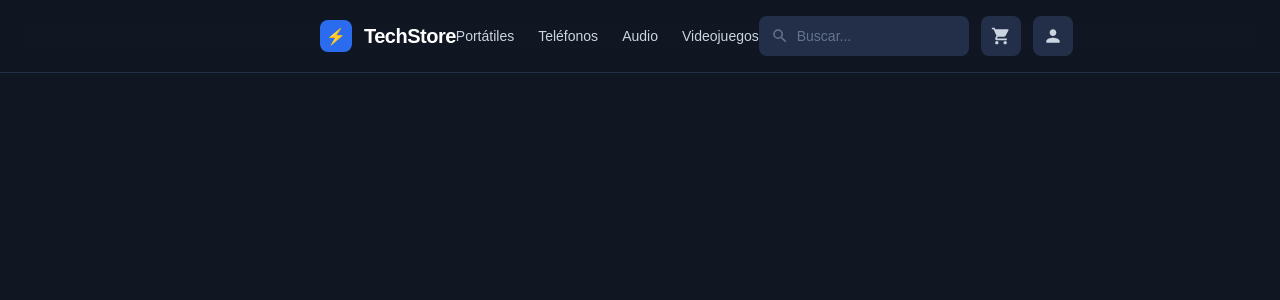
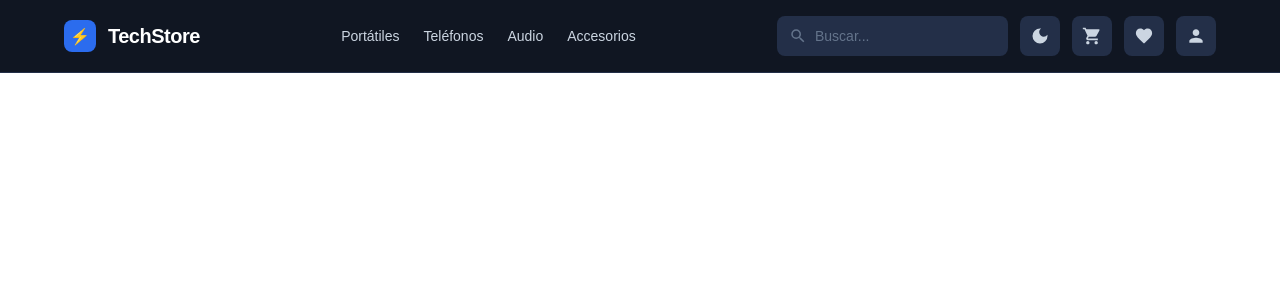
Before and after one commit to rak-nark/TechStore, a React (Vite) app in the folder TechNovaStore/: page / in a window 1280 px wide. Shown: the top 300 px of the page. Built offline with nearby package versions, Linux system fonts and the light colour scheme.

Commit message:
feat: implementar tema oscuro y claro con persistencia en localStorage

```diff
--- a/TechNovaStore/src/App.jsx
+++ b/TechNovaStore/src/App.jsx
@@ -1,13 +1,34 @@
-import { GlobalStyles } from "./GlobalStyles"
+import { useState, useEffect } from "react";
+import { ThemeProvider } from "styled-components";
 
-import Header from "./Header"
+import { GlobalStyles } from "./Componets/styles/GlobalStyles";
+import Header from "./Componets/layout/Header/Header";
+import { darkTheme, lightTheme } from "./Componets/styles/themes";
+
 export const App = () => {
+  const [theme, setTheme] = useState("dark");
+
+  // cargar tema guardado
+  useEffect(() => {
+    const storedTheme = localStorage.getItem("theme");
+    if (storedTheme) setTheme(storedTheme);
+  }, []);
+
+  // guardar tema
+  useEffect(() => {
+    localStorage.setItem("theme", theme);
+  }, [theme]);
+
+  const toggleTheme = () => {
+    setTheme(t => (t === "dark" ? "light" : "dark"));
+  };
+
   return (
-    <>
+    <ThemeProvider theme={theme === "dark" ? darkTheme : lightTheme}>
       <GlobalStyles />
-      <Header />
-    </>
-  )
-}
+      <Header onToggleTheme={toggleTheme} />
+    </ThemeProvider>
+  );
+};
 
-export default App
+export default App;
--- /dev/null
+++ b/TechNovaStore/src/Componets/layout/Header/Header.jsx
@@ -0,0 +1,58 @@
+import {
+  HeaderWrapper,
+  HeaderContainer,
+  LogoSection,
+  LogoBox,
+  Brand,
+  Nav,
+  NavItem,
+  ActionSection,
+  SearchBar,
+  SearchInput,
+  ActionIcon,
+} from "./Styled.Header";
+import { MdSearch, MdShoppingCart, MdPerson, MdDarkMode, MdLightMode } from "react-icons/md";
+import { IoMdHeart } from "react-icons/io";
+import { useTheme } from "styled-components";
+export default function Header({ navItems = ["Portátiles", "Teléfonos", "Audio", "Accesorios"], onToggleTheme  }) {
+    const theme = useTheme();
+
+  const isDark = theme.colors.background === "#101622";
+  return (<HeaderWrapper>
+    <HeaderContainer>
+      <LogoSection>
+        <LogoBox>⚡</LogoBox>
+        <Brand>TechStore</Brand>
+      </LogoSection>
+
+      <Nav>
+        {navItems.map((item) => (
+          <NavItem key={item}>{item}</NavItem>
+        ))}
+      </Nav>
+
+      <ActionSection>
+        <SearchBar>
+          <MdSearch size={18} />
+          <SearchInput placeholder="Buscar..." />
+        </SearchBar>
+        <ActionIcon onClick={onToggleTheme}>
+      {isDark ? <MdLightMode size={20} /> : <MdDarkMode size={20} />}
+    </ActionIcon>
+        <ActionIcon>
+          <MdShoppingCart size={20} />
+        </ActionIcon>
+
+        <ActionIcon>
+          <IoMdHeart size={20} />
+        </ActionIcon>
+
+        <ActionIcon>
+          <MdPerson size={20} />
+        </ActionIcon>
+
+      </ActionSection>
+    </HeaderContainer>
+  </HeaderWrapper>
+  );
+}
--- a/TechNovaStore/src/Styled.Header.js
+++ b/TechNovaStore/src/Componets/layout/Header/Styled.Header.js
@@ -2,20 +2,30 @@ import styled from "styled-components";
 
 export const HeaderWrapper = styled.header`
   width: 100%;
-  background: ;
+  background: ${({ theme }) => theme.header.background};
   backdrop-filter: blur(12px);
-  border-bottom: 1px solid #232f48;
+  border-bottom: 1px solid ${({ theme }) => theme.header.border};
 `;
+
 
 export const HeaderContainer = styled.div`
   max-width: 1920px;
-  padding: 0 320px;
+  padding: 0 clamp(16px, 5vw, 320px);
   height: 72px;
 
   display: flex;
   align-items: center;
   justify-content: space-between;
   margin: 0 auto;
+
+  @media (max-width: 1024px) {
+    padding: 0 24px;
+  }
+
+  @media (max-width: 768px) {
+    padding: 0 16px;
+    height: 64px;
+  }
 `;
 
 export const LogoSection = styled.div`
@@ -27,7 +37,7 @@ export const LogoSection = styled.div`
 export const LogoBox = styled.div`
   width: 32px;
   height: 32px;
-  background-color: #2b6cee;
+  background-color: ${({ theme }) => theme.colors.primary};
   border-radius: 8px;
 
   display: flex;
@@ -35,37 +45,50 @@ export const LogoBox = styled.div`
   justify-content: center;
   color: #fff;
   font-size: 16px;
+  cursor: pointer;
 `;
+
 
 export const Brand = styled.h1`
   font-family: "Space Grotesk", sans-serif;
   font-weight: 700;
   font-size: 20px;
   letter-spacing: -0.5px;
-  color: #ffffff;
+  color: ${({ theme }) => theme.colors.textPrimary};
+  cursor: pointer;
 `;
+
 
 export const Nav = styled.nav`
   display: flex;
-  gap: 24px;
+  gap: clamp(12px, 2vw, 24px);
+
+  @media (max-width: 768px) {
+    display: none;
+  }
 `;
 
 export const NavItem = styled.a`
   font-family: "Space Grotesk", sans-serif;
   font-weight: 500;
   font-size: 14px;
-  color: #cbd5e1;
+  color: ${({ theme }) => theme.colors.textSecondary};
   cursor: pointer;
 
   &:hover {
-    color: #2b6cee;
+    color: ${({ theme }) => theme.colors.primary};
   }
 `;
+
 
 export const ActionSection = styled.div`
   display: flex;
   align-items: center;
-  gap: 12px;
+  gap: clamp(8px, 1.5vw, 12px);
+
+  @media (max-width: 768px) {
+    gap: 8px;
+  }
 `;
 
 export const SearchBar = styled.div`
@@ -73,49 +96,55 @@ export const SearchBar = styled.div`
   align-items: center;
   gap: 8px;
 
-  background-color: #232f48;
+  background-color: ${({ theme }) => theme.colors.surface};
   height: 40px;
   padding: 0 12px;
   border-radius: 8px;
-  color: #64748b;
+  color: ${({ theme }) => theme.colors.textMuted};
+  cursor: pointer;
+  transition: all 0.3s ease;
+
+
 `;
 
 export const SearchInput = styled.input`
   background: none;
   border: none;
   outline: none;
-  color: #cbd5e1;
+  color: ${({ theme }) => theme.colors.textSecondary};
   font-size: 14px;
-  width: 160px;
 
   &::placeholder {
-    color: #64748b;
+    color: ${({ theme }) => theme.colors.textMuted};
   }
+    @media (max-width: 640px) { display: none; }
 `;
+
 
 export const ActionIcon = styled.div`
   width: 40px;
   height: 40px;
-  background-color: #232f48;
+  background-color: ${({ theme }) => theme.colors.surface};
   border-radius: 8px;
 
   display: flex;
   align-items: center;
   justify-content: center;
   cursor: pointer;
-  color: #cbd5e1;
+  color: ${({ theme }) => theme.colors.textSecondary};
   transition: all 0.3s ease;
 
   &:hover {
-    background-color: #2b6cee;
+    background-color: ${({ theme }) => theme.colors.primary};
     color: #ffffff;
   }
 `;
+
 
 export const Avatar = styled.div`
   width: 40px;
   height: 40px;
   border-radius: 50%;
-  border: 2px solid #2b6cee;
-  background-color: #64748b;
+  border: 2px solid ${({ theme }) => theme.colors.primary};
+  background-color: ${({ theme }) => theme.colors.avatar};
 `;
--- a/TechNovaStore/src/GlobalStyles.js
+++ b/TechNovaStore/src/Componets/styles/GlobalStyles.js
@@ -9,7 +9,8 @@ export const GlobalStyles = createGlobalStyle`
 
   body {
     font-family: 'Inter', system-ui, sans-serif;
-    color: #ffffff;
-    background-color: #101622;
+    color: ${({ theme }) => theme.colors.textPrimary};
+    background-color: ${({ theme }) => theme.colors.background};
+    transition: background-color 0.3s ease, color 0.3s ease;
   }
 `;
--- /dev/null
+++ b/TechNovaStore/src/Componets/styles/themes.js
@@ -0,0 +1,29 @@
+export const darkTheme = {
+  header: {
+    background: "#101622",
+    border: "#232f48",
+  },
+  colors: {
+    primary: "#2b6cee",
+    textPrimary: "#ffffff",
+    textSecondary: "#cbd5e1",
+    textMuted: "#64748b",
+    surface: "#232f48",
+    avatar: "#64748b",
+  },
+};
+
+export const lightTheme = {
+  header: {
+    background: "rgba(255,255,255,0.8)",
+    border: "#e2e8f0",
+  },
+  colors: {
+    primary: "#2b6cee",
+    textPrimary: "#0f172a",
+    textSecondary: "#334155",
+    textMuted: "#64748b",
+    surface: "#f1f5f9",
+    avatar: "#cbd5e1",
+  },
+};
--- a/TechNovaStore/src/Header.jsx
+++ /dev/null
@@ -1,50 +0,0 @@
-import {
-  HeaderWrapper,
-  HeaderContainer,
-  LogoSection,
-  LogoBox,
-  Brand,
-  Nav,
-  NavItem,
-  ActionSection,
-  SearchBar,
-  SearchInput,
-  ActionIcon,
-  Avatar,
-} from "./Styled.Header";
-import { MdSearch, MdShoppingCart, MdPerson } from "react-icons/md";
-
-export default function Header() {
-  return (
-    <HeaderWrapper>
-      <HeaderContainer>
-        <LogoSection>
-          <LogoBox>⚡</LogoBox>
-          <Brand>TechStore</Brand>
-        </LogoSection>
-
-        <Nav>
-          <NavItem>Portátiles</NavItem>
-          <NavItem>Teléfonos</NavItem>
-          <NavItem>Audio</NavItem>
-          <NavItem>Videojuegos</NavItem>
-        </Nav>
-
-        <ActionSection>
-          <SearchBar>
-            <MdSearch size={18} />
-            <SearchInput placeholder="Buscar..." />
-          </SearchBar>
-
-          <ActionIcon>
-            <MdShoppingCart size={20} />
-          </ActionIcon>
-
-          <ActionIcon>
-            <MdPerson size={20} />
-          </ActionIcon>
-        </ActionSection>
-      </HeaderContainer>
-    </HeaderWrapper>
-  );
-}
```
